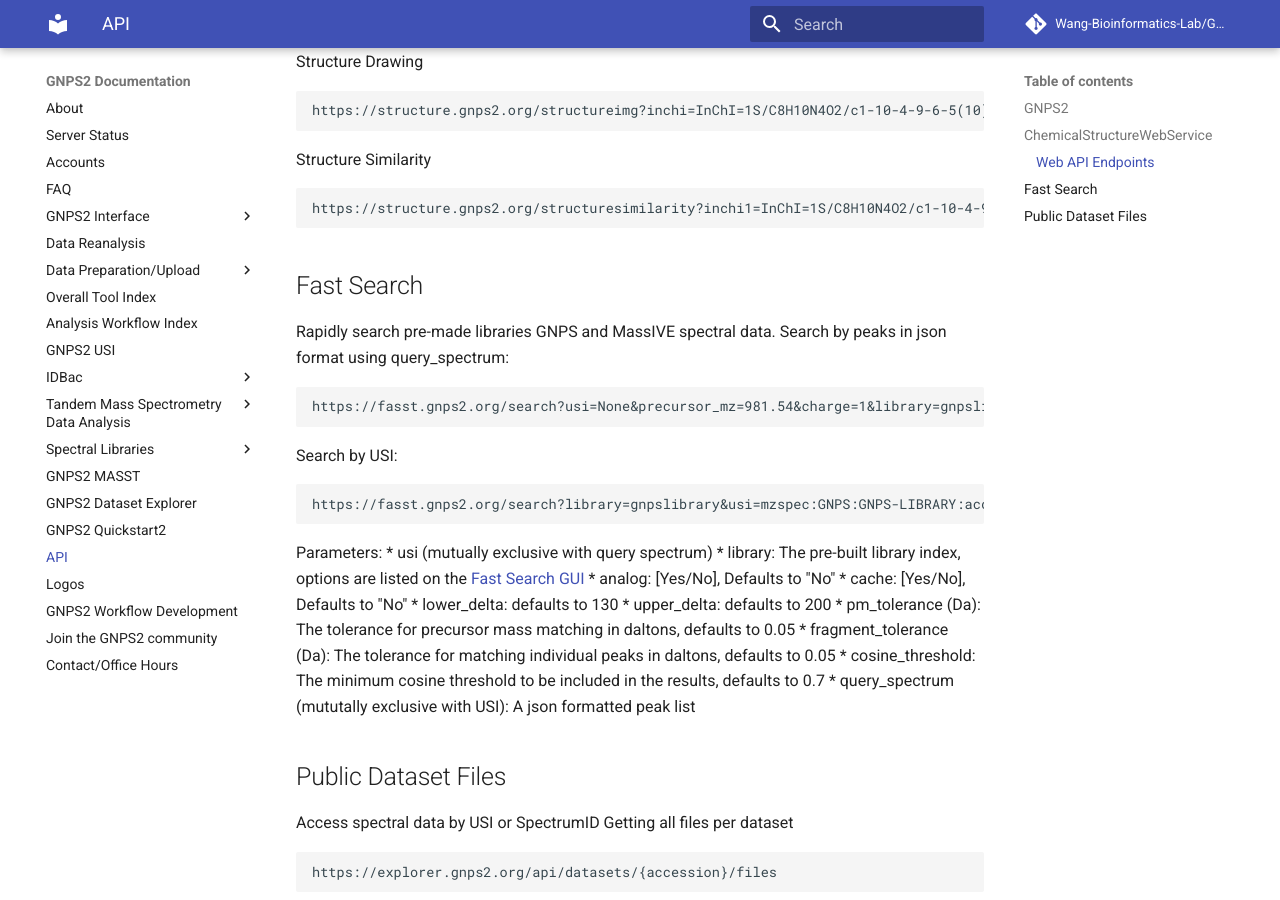
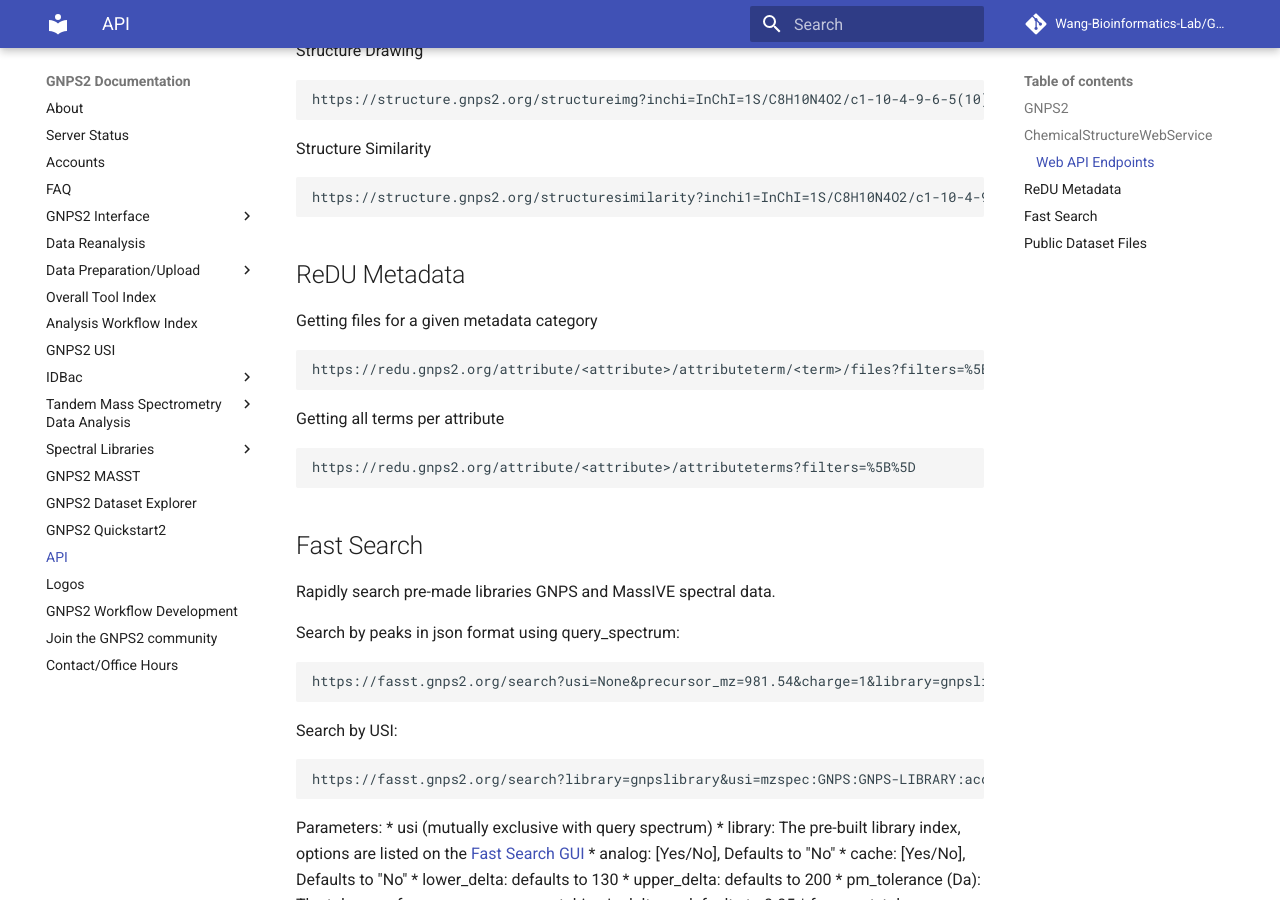
Before and after one commit to Wang-Bioinformatics-Lab/GNPS2_Documentation, an MkDocs documentation site: the page built from docs/api.md, in a window 1280 px wide and 900 px high, scrolled down 1445 px. Built offline with MkDocs 1.6.1 and Material for MkDocs 9.7.7, drawn with Linux system fonts in a browser that asks for light colours; comment, search, counter and statistics services are not loaded.

Commit message:
Update api.md

````diff
--- a/docs/api.md
+++ b/docs/api.md
@@ -27,7 +27,9 @@
 
 Smiles Conversion
 
-```https://structure.gnps2.org/inchikey?smiles=InChI=1S/C8H10N4O2/c1-10-4-9-6-5(10)7(13)12(3)8(14)11(6)2/h4H,1-3H3```
+```
+https://structure.gnps2.org/inchikey?smiles=InChI=1S/C8H10N4O2/c1-10-4-9-6-5(10)7(13)12(3)8(14)11(6)2/h4H,1-3H3
+```
 
 Mol Conversion
 
@@ -81,8 +83,22 @@
 https://structure.gnps2.org/structuresimilarity?inchi1=InChI=1S/C8H10N4O2/c1-10-4-9-6-5(10)7(13)12(3)8(14)11(6)2/h4H,1-3H3&smiles2=CN1C=NC2=C1C(=O)N(C(=O)N2C)C
 ```
 
+## ReDU Metadata
+
+Getting files for a given metadata category
+```
+https://redu.gnps2.org/attribute/<attribute>/attributeterm/<term>/files?filters=%5B%5D
+```
+
+Getting all terms per attribute
+```
+https://redu.gnps2.org/attribute/<attribute>/attributeterms?filters=%5B%5D
+```
+
 ## Fast Search
+
 Rapidly search pre-made libraries GNPS and MassIVE spectral data.
+
 Search by peaks in json format using query_spectrum:
 
 ```
````
